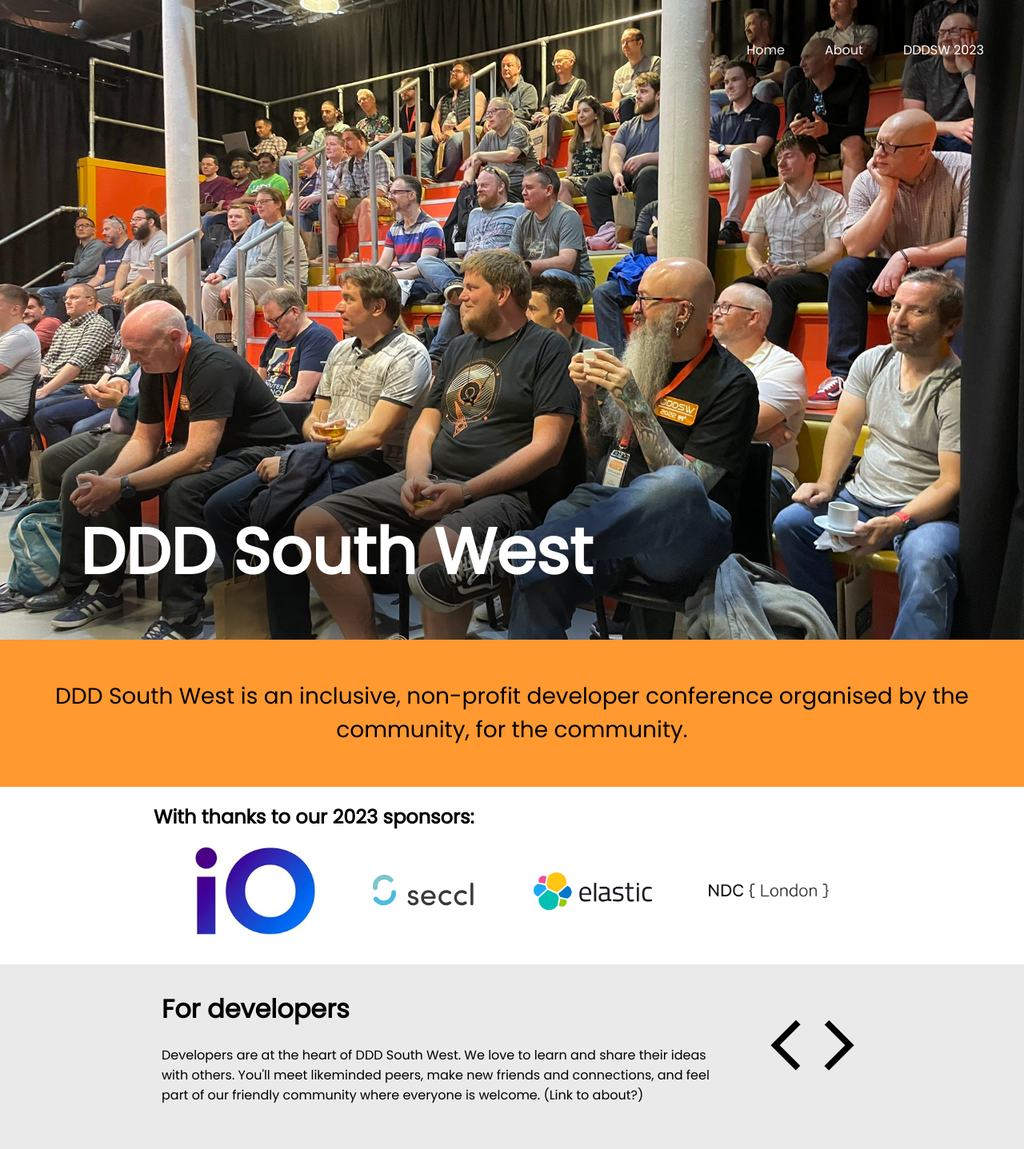
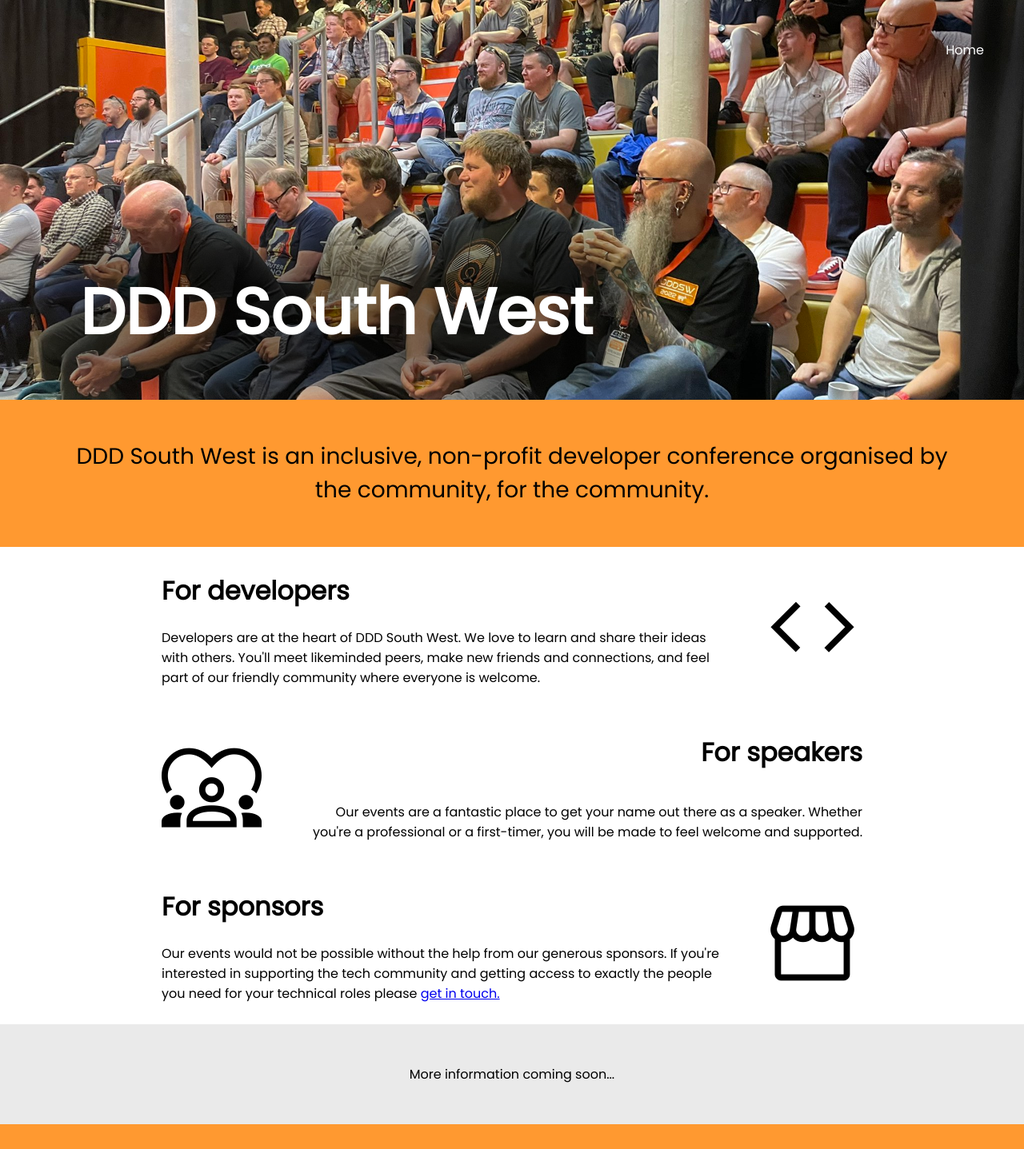
Before and after one commit to dddsw/dddsw-web, a SvelteKit app: page / in a window 1280 px wide. Shown: the top 1437 px of the page at 80% size. Built offline with nearby package versions, Linux system fonts and the light colour scheme.

Commit message:
Basic homepage tweaking

```diff
--- a/src/lib/CallToActions.svelte
+++ b/src/lib/CallToActions.svelte
@@ -5,7 +5,7 @@
 			<p>
 				Developers are at the heart of DDD South West. We love to learn and share their ideas with
 				others. You'll meet likeminded peers, make new friends and connections, and feel part of our
-				friendly community where everyone is welcome. (Link to about?)
+				friendly community where everyone is welcome.
 			</p>
 		</div>
 		<span class="material-symbols-outlined icon">code</span>
@@ -16,8 +16,7 @@
 			<h1>For speakers</h1>
 			<p>
 				Our events are a fantastic place to get your name out there as a speaker. Whether you're a
-				professional or a first-timer, you will be made to feel welcome and supported. (Link to
-				submit talk)
+				professional or a first-timer, you will be made to feel welcome and supported.
 			</p>
 		</div>
 	</div>
@@ -27,7 +26,7 @@
 			<p>
 				Our events would not be possible without the help from our generous sponsors. If you're
 				interested in supporting the tech community and getting access to exactly the people you
-				need for your technical roles please consider sponsoring our event (link to sponsors page).
+				need for your technical roles please <a href="mailto:sponsorship@dddsouthwest.com">get in touch.</a>
 			</p>
 		</div>
 		<span class="material-symbols-outlined icon">storefront</span>
@@ -38,6 +37,13 @@
 	.icon {
 		font-size: 125px;
 	}
+
+	@media (max-width: 350px){
+		h1 {
+			font-size: 1.5rem;
+		}
+	}
+
 	.key-points-container {
 		width: 90%;
 		margin: auto;
--- a/src/lib/Carousel.svelte
+++ b/src/lib/Carousel.svelte
@@ -31,30 +31,36 @@
 	.header {
 		background-size: cover;
 		background-position: center;
-		min-height: 400px;
+		min-height: 250px;
 		display: flex;
 		flex-direction: column;
 		justify-content: space-between;
 	}
 
-	@media (min-width: 992px) {
+	@media (min-width: 768px) {
 		.header {
-			min-height: 600px;
+			min-height: 400px;
 		}
 	}
 
 	@media (min-width: 1200px) {
 		.header {
-			min-height: 800px;
+			min-height: 500px;
 		}
 	}
 
 	.name {
 		color: white;
-		font-size: 2rem;
+		font-size: 1.5rem;
 		font-weight: bold;
 		margin-left: 30px;
 		margin-bottom: 10px;
+	}
+
+	@media (min-width: 350px) {
+		.name {
+			font-size: 2rem;
+		}
 	}
 
 	@media (min-width: 768px) {
--- a/src/lib/Navbar.svelte
+++ b/src/lib/Navbar.svelte
@@ -2,13 +2,13 @@
 	<span class="shadow">
 		<a href="/">Home</a>
 	</span>
-	<span class="shadow">
+	<!-- <span class="shadow">
 		<a href="/about">About</a>
 	</span>
 
 	<span class="shadow">
 		<a href="/sponsors">DDDSW 2023</a>
-	</span>
+	</span> -->
 </nav>
 
 <style>
--- a/src/routes/+page.svelte
+++ b/src/routes/+page.svelte
@@ -4,7 +4,7 @@
 	import Navbar from '$lib/Navbar.svelte';
 	import Sponsors from '$lib/Sponsors.svelte';
 
-	let showSponsors = true;
+	let showSponsors = false;
 </script>
 
 <div class="home-container">
@@ -27,6 +27,10 @@
 		<CallToActions />
 	</div>
 
+	<div class="tertiary-bg holding-message">
+		More information coming soon...
+	</div>
+
 	<div class="footer primary-bg">
 		<a href="https://twitter.com/dddsouthwest"
 			><i class="fa-brands fa-twitter fa-3x" style="color: black;" /></a
@@ -44,15 +48,15 @@
 	}
 
 	.introduction p {
-		padding: 30px;
+		padding: 30px 70px;
 		margin: 0;
 		text-align: center;
 	}
 
 	@media (min-width: 768px) {
 		.introduction p {
-			font-size: 1.75em;
-			padding: 50px;
+			font-size: 1.75rem;
+			padding: 50px 90px;
 		}
 	}
 
@@ -68,6 +72,11 @@
 		background-color: #eaeaea;
 	}
 
+	.holding-message {
+		padding: 50px;
+		text-align: center;
+	}
+
 	.footer {
 		padding: 30px;
 		display: flex;
```
